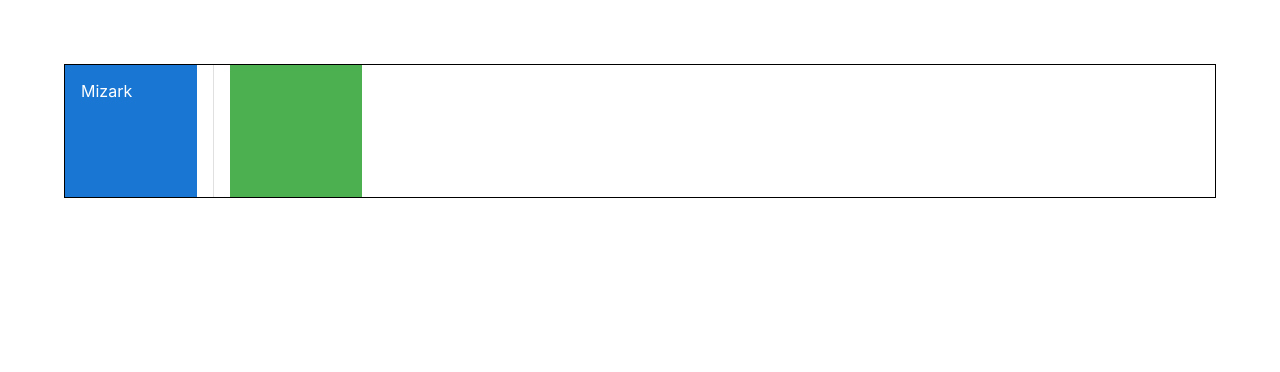
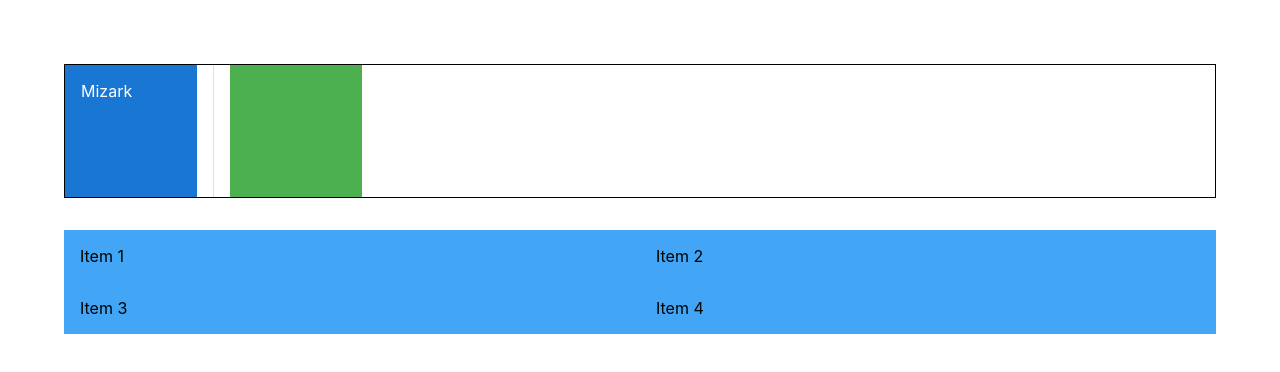
Before and after one commit to IMakeTheSites/mui-react-fun, a React (Create React App) app: page / in a window 1280 px wide. Shown: the top 372 px of the page. Built offline with nearby package versions, Linux system fonts and the light colour scheme.

Commit message:
Add Grid component

```diff
--- a/src/components/MuiLayout.tsx
+++ b/src/components/MuiLayout.tsx
@@ -1,7 +1,8 @@
-import { Box, Stack, Divider } from "@mui/material";
+import { Box, Stack, Divider, Grid } from "@mui/material";
 
 export const MuiLayout = () => {
   return (
+    <>
       <Stack
         sx={{ border: "1px solid" }}
         direction="row"
@@ -30,5 +31,28 @@
           p={2}
         ></Box>
       </Stack>
+      <Grid container my={4}>
+        <Grid xs={12} sm={6}>
+          <Box bgcolor="primary.light" p={2}>
+            Item 1
+          </Box>
+        </Grid>
+        <Grid xs={12} sm={6}>
+          <Box bgcolor="primary.light" p={2}>
+            Item 2
+          </Box>
+        </Grid>
+        <Grid xs={12} sm={6}>
+          <Box bgcolor="primary.light" p={2}>
+            Item 3
+          </Box>
+        </Grid>
+        <Grid xs={12} sm={6}>
+          <Box bgcolor="primary.light" p={2}>
+            Item 4
+          </Box>
+        </Grid>
+      </Grid>
+    </>
   );
 };
```
Lines whose indentation alone changed are shown as unchanged.
